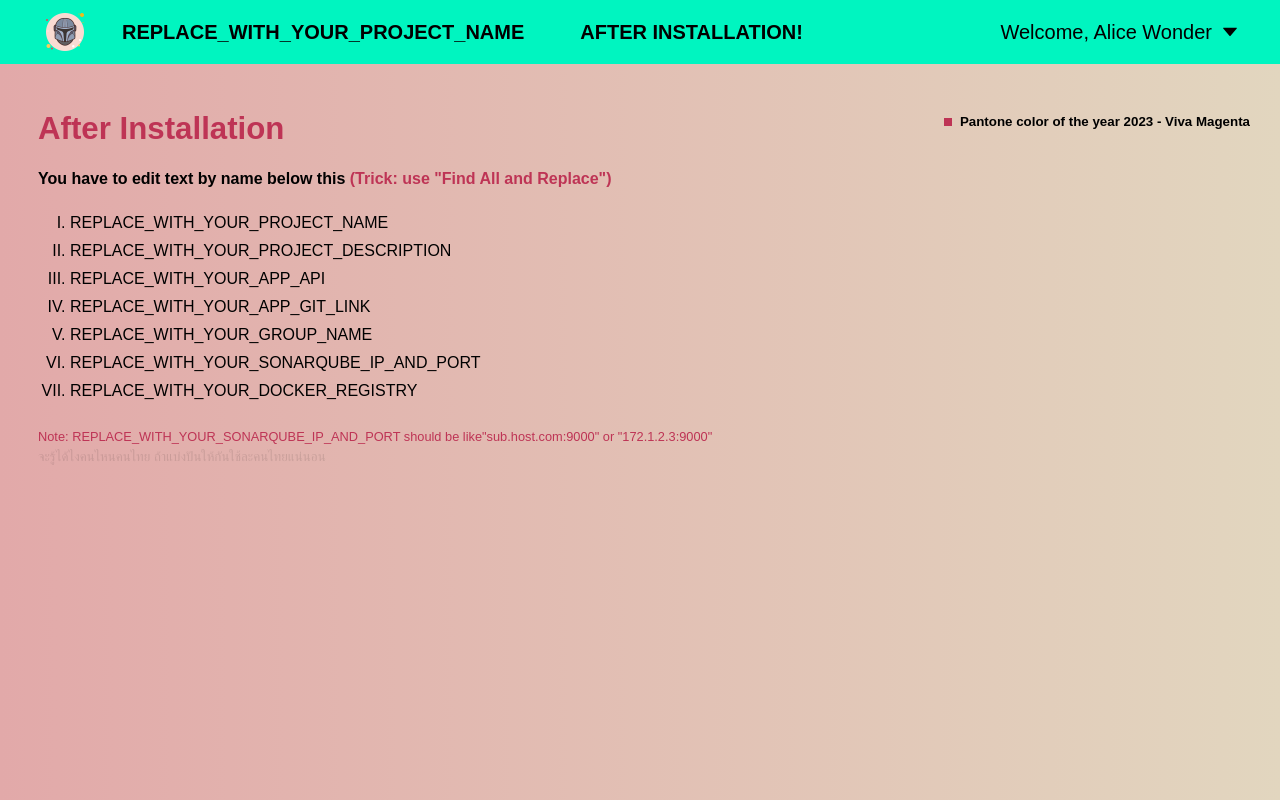
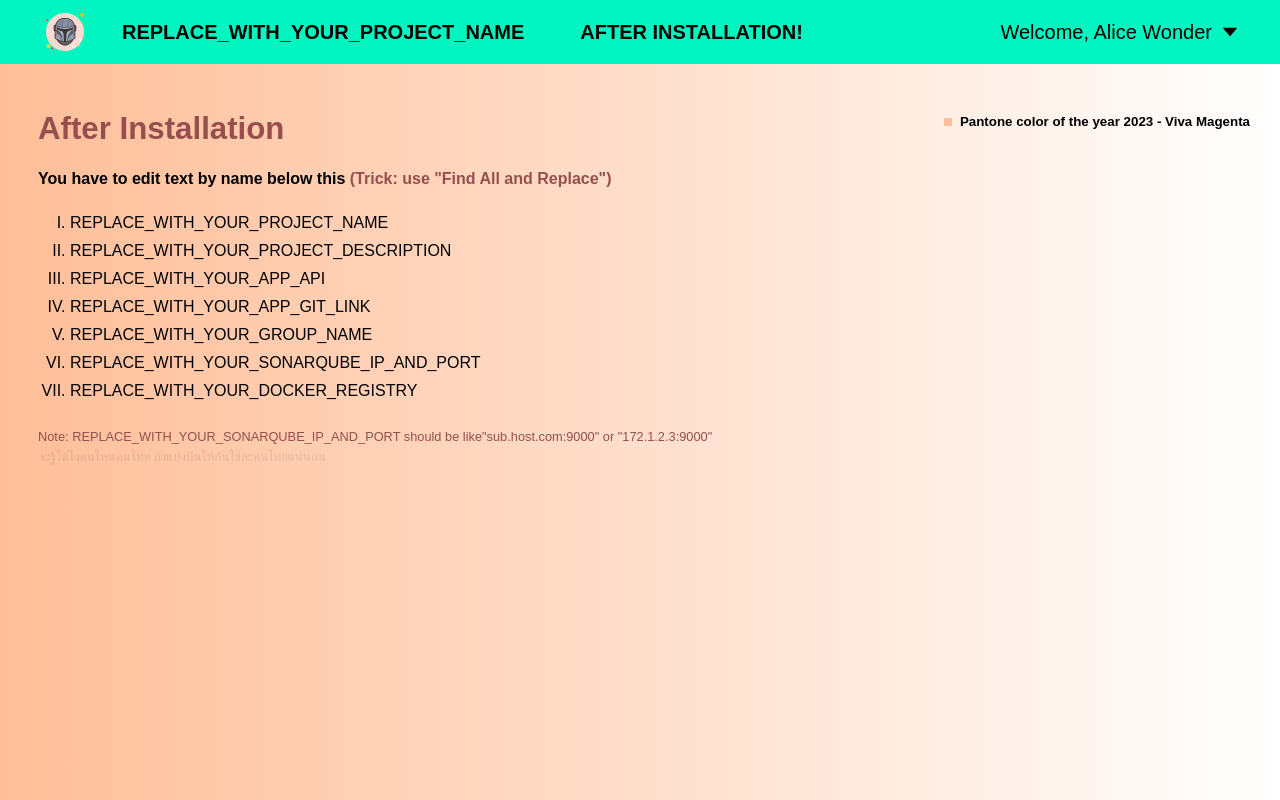
Before and after one commit to owlsome-official/next-antd-tailwind, a Next.js app: page /after_installation in a window 1280 px wide. Built offline with nearby package versions, Linux system fonts and the light colour scheme; a web font is replaced by a local one.

Commit message:
[Updated - v0.2.6] - Updated [Pantone Color of the year 2024](https://www.pantone.com/color-of-the-year/2024)

```diff
--- a/package.json
+++ b/package.json
@@ -1,6 +1,6 @@
 {
   "name": "next-antd-tailwind",
-  "version": "0.2.5",
+  "version": "0.2.6",
   "scripts": {
     "dev": "next dev",
     "build": "next build",
--- a/src/components/AfterInstallation.jsx
+++ b/src/components/AfterInstallation.jsx
@@ -2,20 +2,20 @@ const AfterInstallation = () => {
   return (
     <div
       data-testid="after-installation-container"
-      className="w-full bg-gradient-to-l from-[#e2d6bf] to-[#e2a9a9] p-1.5 flex-grow"
+      className="w-full bg-gradient-to-l from-[#fff] to-[#FFBE98] p-1.5"
     >
       <div className="bg-base-100 relative p-8">
         <sup className="absolute top-10 right-6 flex items-center gap-2 font-bold">
-          <div className="h-2 w-2 bg-[#be3455]" />
+          <div className="h-2 w-2 bg-[#FFBE98]" />
           Pantone color of the year 2023 - Viva Magenta
         </sup>
-        <div className="bg-gradient-to-l from-[#be3455] to-[#be3455] bg-clip-text text-h3 font-bold text-transparent">
+        <div className="bg-gradient-to-l from-[#964F4C] to-[#964F4C] bg-clip-text text-h3 font-bold text-transparent">
           After Installation
         </div>
         <div className="py-2">
           <strong>
             You have to edit text by name below this{" "}
-            <span className="text-[#be3455]">
+            <span className="text-[#964F4C]">
               {'(Trick: use "Find All and Replace")'}
             </span>
           </strong>
@@ -29,7 +29,7 @@ const AfterInstallation = () => {
             <li>REPLACE_WITH_YOUR_DOCKER_REGISTRY</li>
           </ul>
         </div>
-        <div className="pt-4 text-small leading-tight text-[#be3455]">
+        <div className="pt-4 text-small leading-tight text-[#964F4C]">
           Note: REPLACE_WITH_YOUR_SONARQUBE_IP_AND_PORT should be like
           {'"sub.host.com:9000" or "172.1.2.3:9000"'}
         </div>
```
Also changed, not shown: 2 other files (tests, documents, lock files or other folders).
